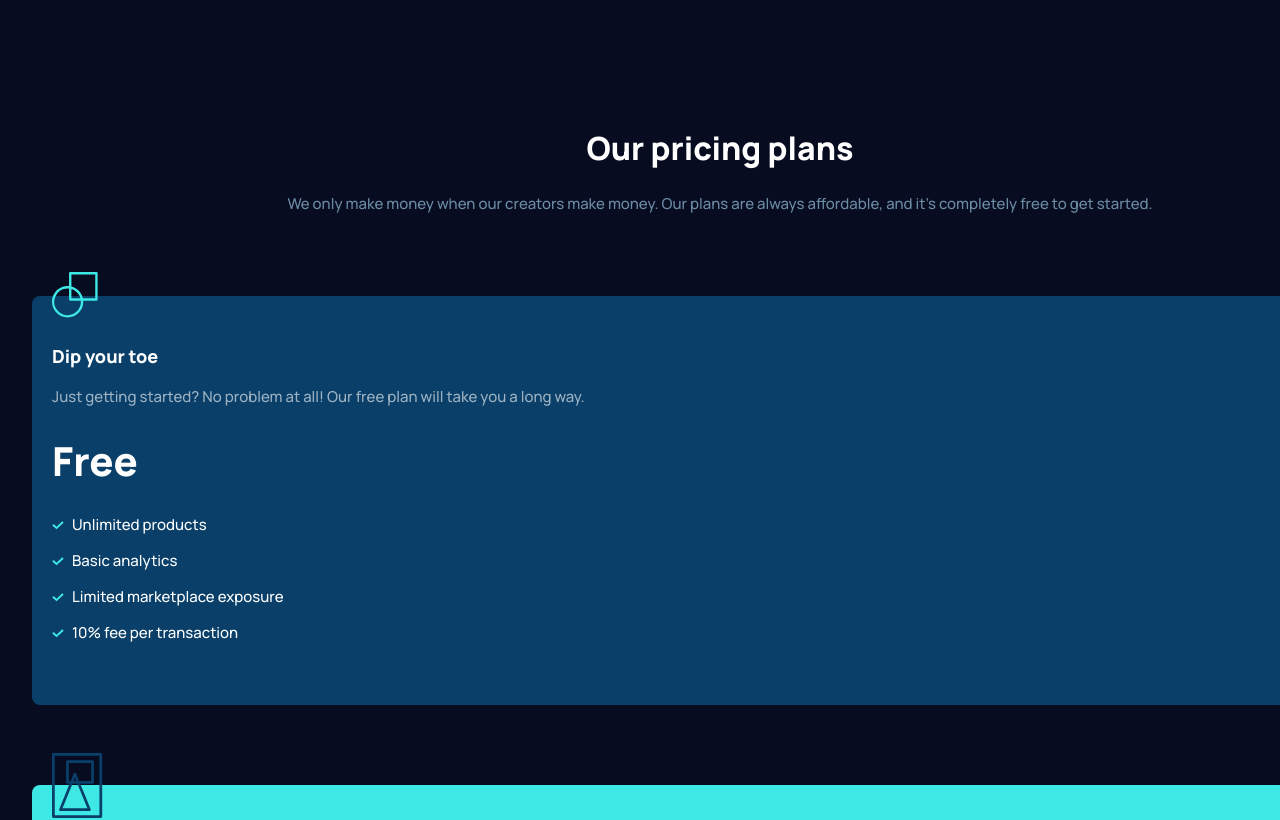
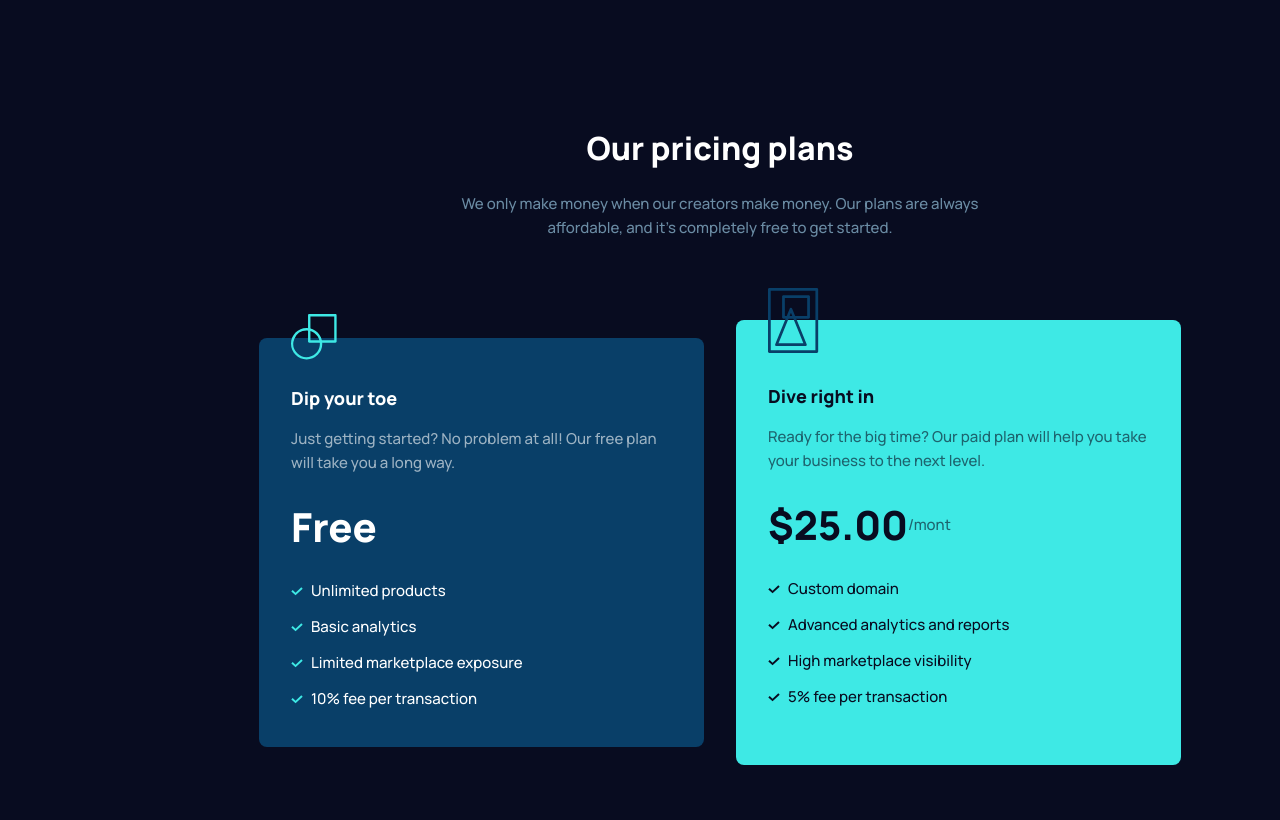
Before and after one commit to Kevin-AC/frontend-mentor-junior, a React (Vite) app in the folder maker-pre-launch-landing-page/: page / in a window 1280 px wide. Shown: the part 1120-1940 px from the top of the page. Built offline with nearby package versions, Linux system fonts and the light colour scheme.

Commit message:
feat:mejora diseño responsivo compronente pricingPlans

```diff
--- a/maker-pre-launch-landing-page/src/components/PlanFree.jsx
+++ b/maker-pre-launch-landing-page/src/components/PlanFree.jsx
@@ -1,6 +1,6 @@
 export default function PlanFree() {
     return (
-        <article className="bg-Blue-800  w-full h-102.25 space-y-6 rounded-lg px-5 pt-12 pb-8 relative">
+        <article className="bg-Blue-800  w-full md:w-111.25 h-102.25 space-y-6 rounded-lg px-5 md:px-8 pt-12 pb-8 relative">
             <img className="absolute -mt-18" src="src/assets/icon-free.svg" alt="icon-free" />
             <div className="space-y-4">
                 <h2 className="Text-Preset-4 text-Neutral-0">Dip your toe</h2>
--- a/maker-pre-launch-landing-page/src/components/PlanPro.jsx
+++ b/maker-pre-launch-landing-page/src/components/PlanPro.jsx
@@ -1,6 +1,6 @@
 export default function PlanPro() {
     return (
-        <article className="bg-Cyan  w-full h-111.25 space-y-6 rounded-lg px-5 pt-16 pb-8 relative">
+        <article className="bg-Cyan  w-full md:w-111.25 h-111.25 space-y-6 rounded-lg px-5 md:px-8 pt-16 pb-8 relative">
             <img className="absolute -mt-24" src="src/assets/icon-paid.svg" alt="icon-free" />
             <div className="space-y-4">
                 <h2 className="Text-Preset-4 text-Neutral-900">Dive right in</h2>
--- a/maker-pre-launch-landing-page/src/components/PricingPlans.jsx
+++ b/maker-pre-launch-landing-page/src/components/PricingPlans.jsx
@@ -1,15 +1,14 @@
 
 export default function PricingPlans({children}){
     return (
-        <section className="space-y-20">
-            <div className="space-y-6 text-center">
+        <section className="space-y-20 flex flex-col items-center">
+            <div className="space-y-6 text-center md:w-135">
                 <h2 className="Text-Preset-1-Mobile text-Neutral-0">Our pricing plans</h2>
                 <p className="Text-Preset-5 text-Blue-Gray-500">We only make money when our creators make money.
                     Our plans are always affordable, and it’s completely free to get started.</p>
             </div>
-            <div className="space-y-20">
+            <div className="space-y-20 lg:space-y-0 lg:flex lg:items-center  lg:gap-8">
                 {children}
-
             </div>
         </section>
     )
```
